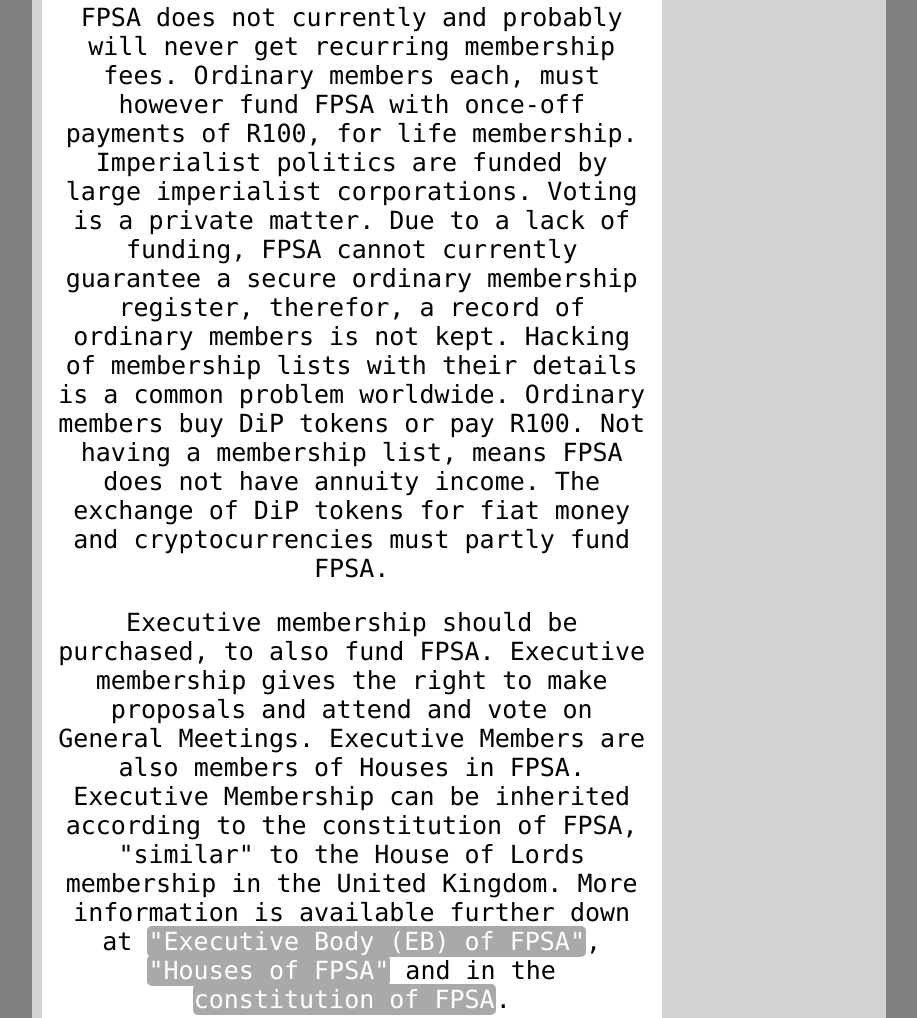
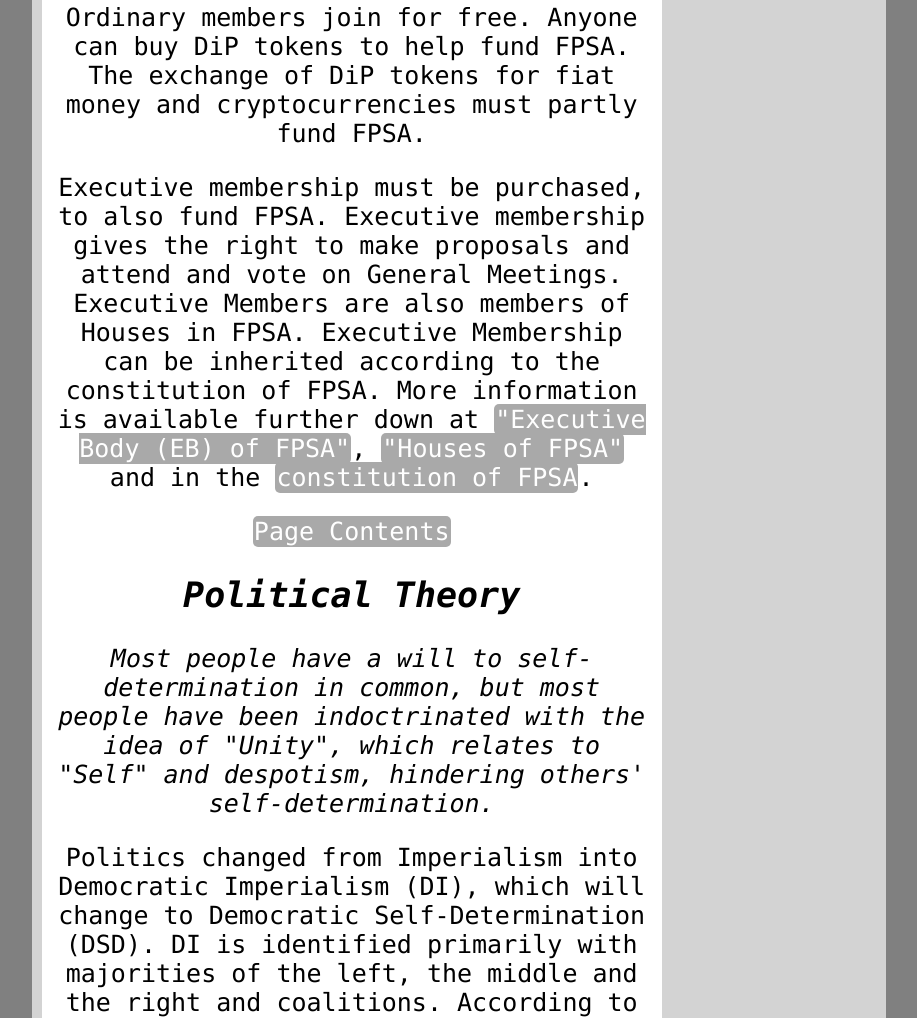
Before and after one commit to federalpartysa/federalpartysa.github.io, a plain HTML site: page more.html in a window 1280 px wide. Shown: the part 8164-9182 px from the top of the page, without its empty margins (181-1098 px from the left). Drawn offline with Linux system fonts and the light colour scheme; a script that the page names is missing.

Commit message:
Add files via upload

```diff
--- a/more.html
+++ b/more.html
@@ -193,15 +193,11 @@
         <p id="Membership"><a href="#PageContents">Page Contents</a></p>
         <h2>Membership of FPSA</h2>
 
-        <p>FPSA does not currently and probably will never get recurring membership fees. Ordinary members each, must however fund FPSA with
-        once-off payments of R100, for life membership. Imperialist politics are funded by large imperialist corporations. Voting is a private matter.
-        Due to a lack of funding, FPSA cannot currently guarantee a secure ordinary membership register, therefor, a record of ordinary
-        members is not kept. Hacking of membership lists with their details is a common problem worldwide. Ordinary members buy DiP tokens
-        or pay R100. Not having a membership list, means FPSA does not have annuity income.
-        The exchange of DiP tokens for fiat money and cryptocurrencies must partly fund FPSA.</p>
-        <p>Executive membership should be purchased, to also fund FPSA. Executive membership gives the right to make proposals and attend and vote on
+        <p>Ordinary members join for free. Anyone can buy DiP tokens to help fund FPSA. The exchange of DiP tokens for fiat money and
+        cryptocurrencies must partly fund FPSA.</p>
+        <p>Executive membership must be purchased, to also fund FPSA. Executive membership gives the right to make proposals and attend and vote on
         General Meetings. Executive Members are also members of Houses in FPSA. Executive Membership can be inherited according to
-        the constitution of FPSA, "similar" to the House of Lords membership in the United Kingdom. More information is available further down at
+        the constitution of FPSA. More information is available further down at
         <a href="#ExecutiveBody(EB)">"Executive Body (EB) of FPSA"</a>,
         <a href="#Houses">"Houses of FPSA"</a> and in the
         <a href="indexfiles/ConstitutionFPSA.pdf" target="_blank">constitution of FPSA</a>.</p>
```
